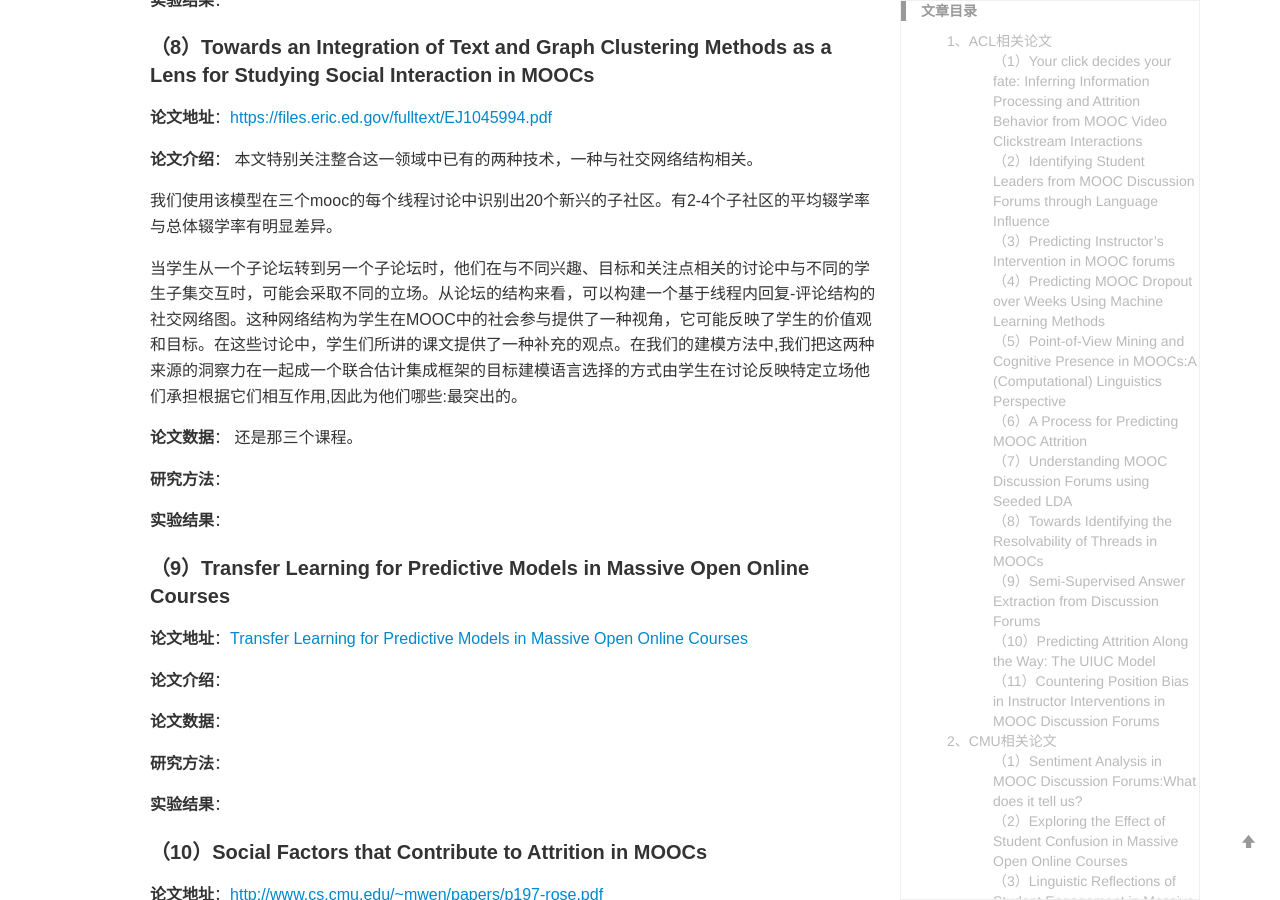
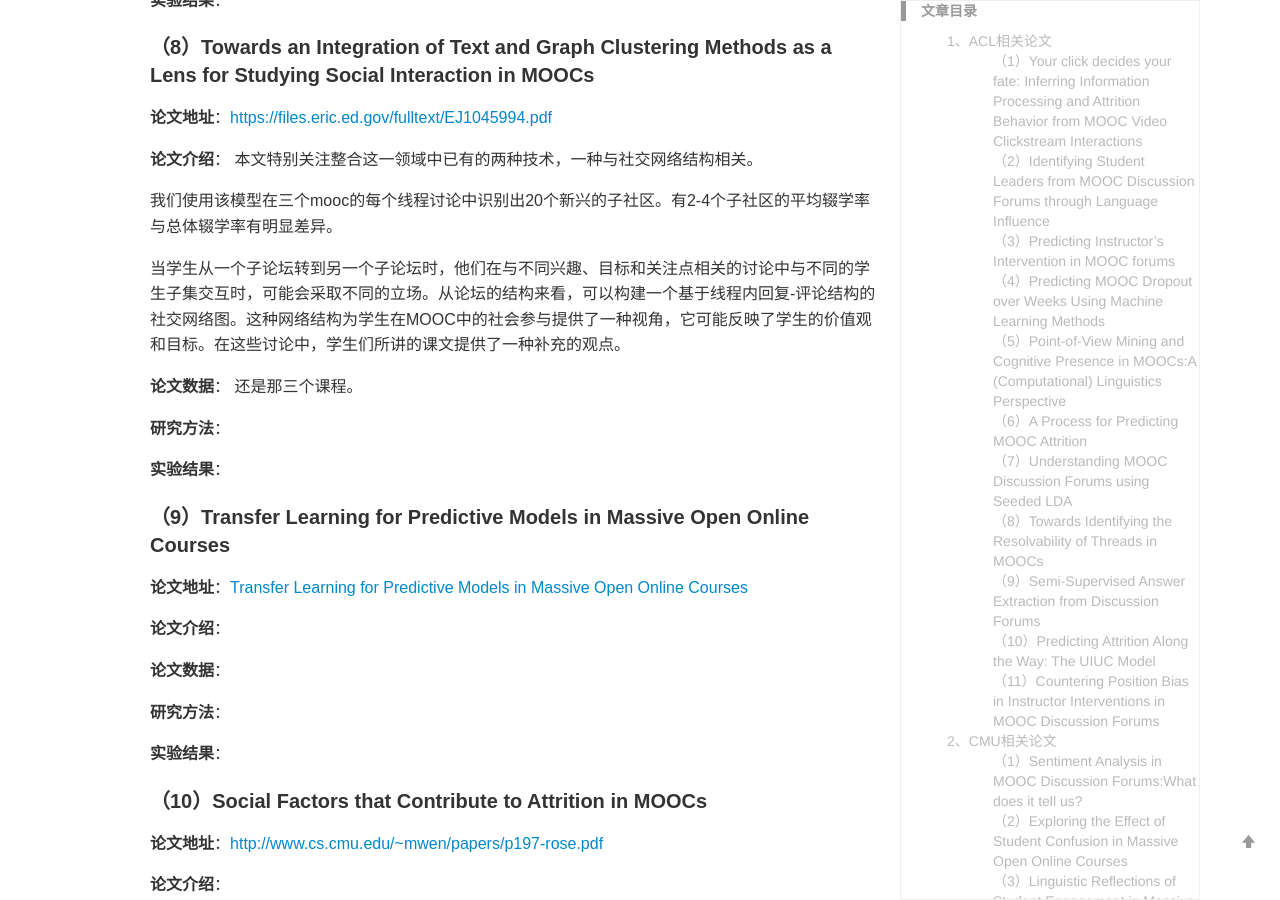
Before and after one commit to yuanmingchen/yuanmingchen.github.io, a Jekyll site: the page built from _posts/2019-04-19-online course nlp paper survey 2.md, in a window 1280 px wide and 900 px high, scrolled down 13774 px. Built offline with Jekyll 4.4.1, drawn with Linux system fonts in a browser that asks for light colours; formulas are drawn with MathJax 3; comment, search, counter and statistics services are not loaded.

Commit message:
Updates _posts/2019-04-19-online course nlp paper survey 2.md
Auto commit by GitBook Editor

```diff
--- a/_posts/2019-04-19-online course nlp paper survey 2.md
+++ b/_posts/2019-04-19-online course nlp paper survey 2.md
@@ -401,7 +401,7 @@ Python编程课程论坛，将论坛集限制为集中于讨论课程内容的
 
 我们使用该模型在三个mooc的每个线程讨论中识别出20个新兴的子社区。有2-4个子社区的平均辍学率与总体辍学率有明显差异。
 
-当学生从一个子论坛转到另一个子论坛时，他们在与不同兴趣、目标和关注点相关的讨论中与不同的学生子集交互时，可能会采取不同的立场。从论坛的结构来看，可以构建一个基于线程内回复-评论结构的社交网络图。这种网络结构为学生在MOOC中的社会参与提供了一种视角，它可能反映了学生的价值观和目标。在这些讨论中，学生们所讲的课文提供了一种补充的观点。在我们的建模方法中,我们把这两种来源的洞察力在一起成一个联合估计集成框架的目标建模语言选择的方式由学生在讨论反映特定立场他们承担根据它们相互作用,因此为他们哪些:最突出的。
+当学生从一个子论坛转到另一个子论坛时，他们在与不同兴趣、目标和关注点相关的讨论中与不同的学生子集交互时，可能会采取不同的立场。从论坛的结构来看，可以构建一个基于线程内回复-评论结构的社交网络图。这种网络结构为学生在MOOC中的社会参与提供了一种视角，它可能反映了学生的价值观和目标。在这些讨论中，学生们所讲的课文提供了一种补充的观点。
 
 **论文数据**：
 还是那三个课程。
```
